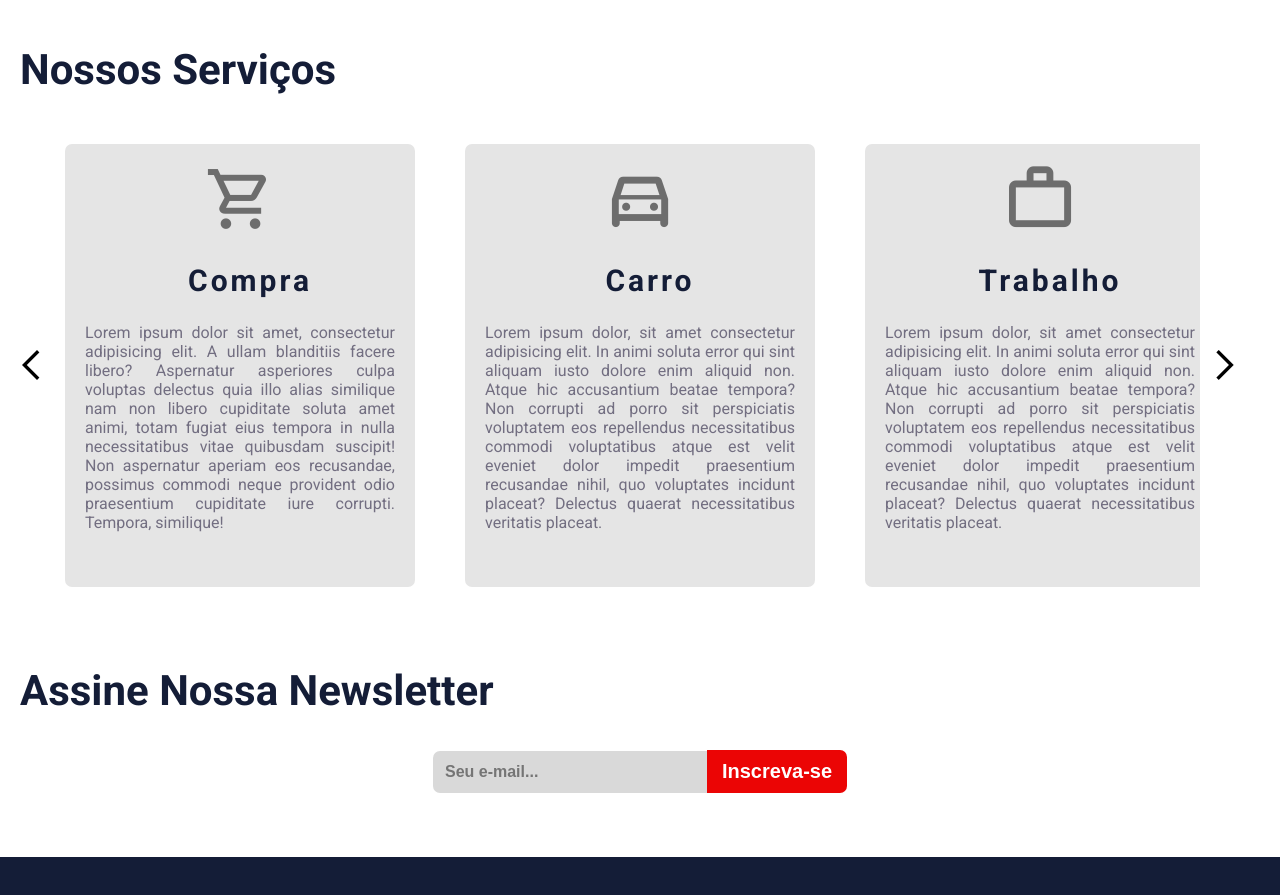
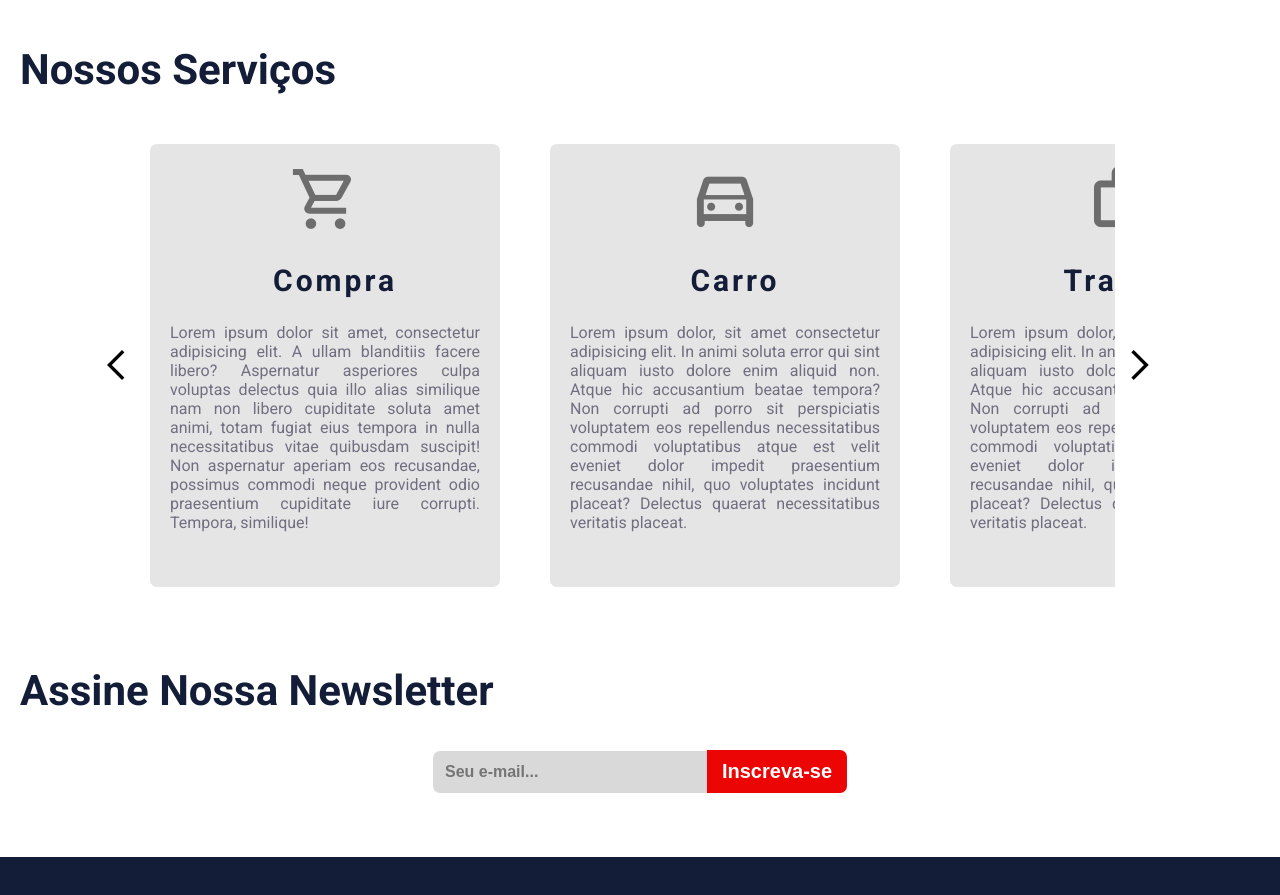
Before and after one commit to victorpasson/-praTi-M1, a plain HTML site: page index.html in a window 1280 px wide. Shown: the part 820-1715 px from the top of the page. Drawn offline with nearby package versions, Linux system fonts and the light colour scheme.

Commit message:
newScroll

```diff
--- a/assets/css/index.css
+++ b/assets/css/index.css
@@ -321,12 +321,16 @@ body{
         gap: 30px;
     }
 
-    article.carrossel div.c-container div.c-conteudo article {
-        min-width: 350px;
+    article.carrossel div.c-container{
+        padding: 15px 100px;
     }
 
     article.carrossel div.c-container div.c-conteudo {
         gap:50px
+    }
+
+    article.carrossel div.c-container div.c-conteudo article {
+        min-width: 350px;
     }
 
     footer {
```
